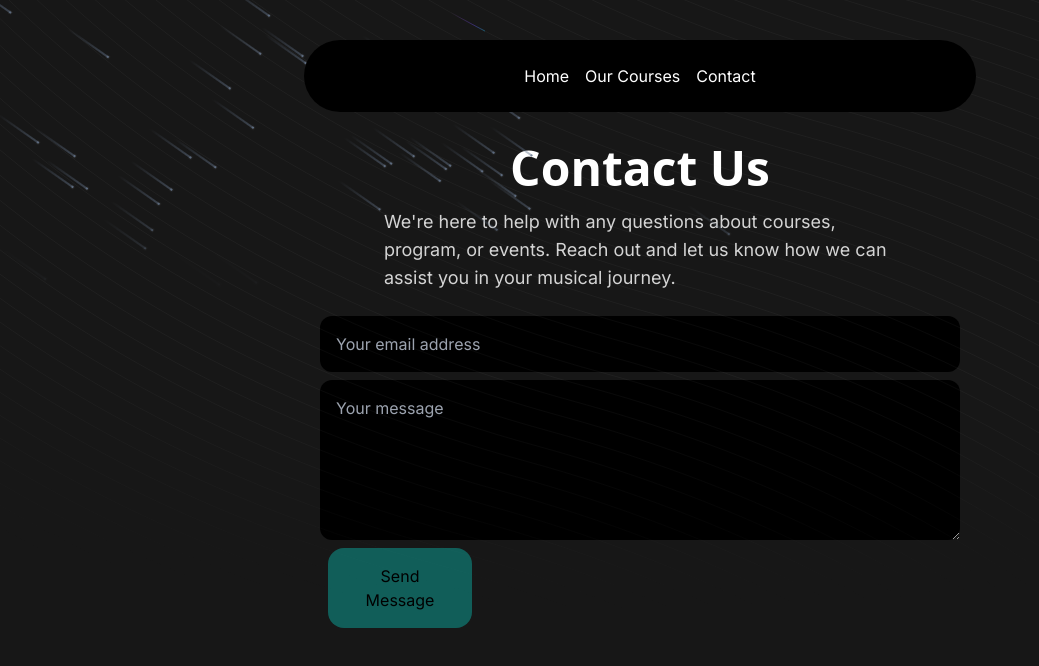
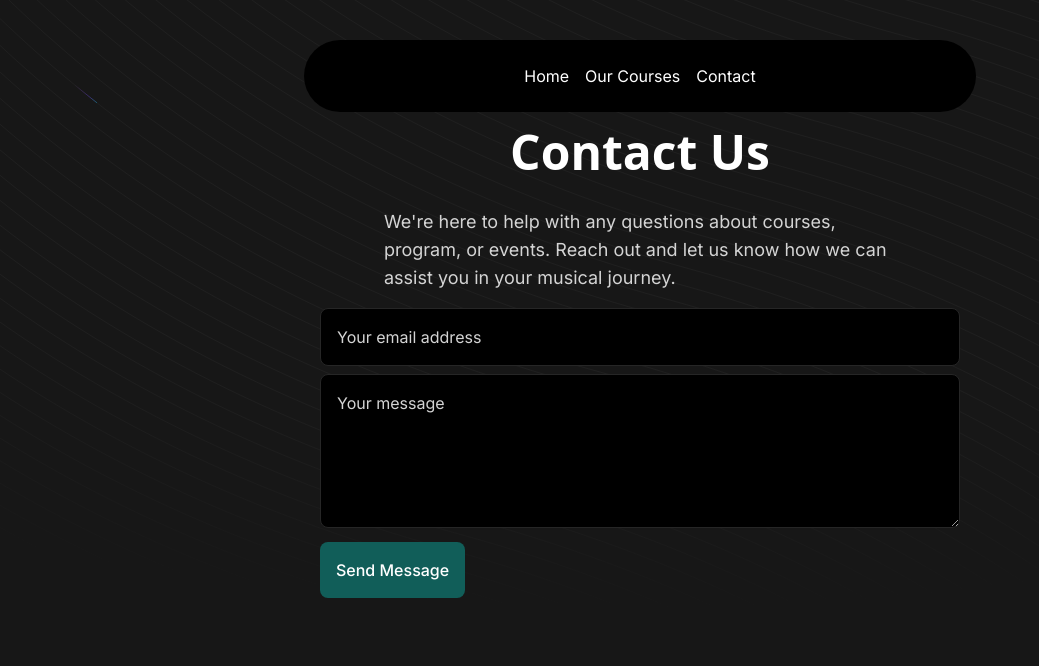
Before and after one commit to akay41024/next-landing-page, a Next.js app: page /contact in a window 1280 px wide. Shown: the top 666 px of the page, without its empty margins (0-1039 px from the left). Built offline with nearby package versions, Linux system fonts and the light colour scheme.

Commit message:
some changes

```diff
--- a/src/app/contact/page.tsx
+++ b/src/app/contact/page.tsx
@@ -1,22 +1,58 @@
-'use client'
-import React from 'react'
-import { Meteors } from "@/components/ui/meteors";
+"use client";
+import React, {useState} from "react";
 import { BackgroundBeams } from "@/components/ui/background-beams";
 
 export default function Contact() {
+
+  const [email, setEmail] = useState<string>("");
+  const [message, setMessage] = useState<string>("");
+
   return (
-    <div className='min-h-screen bg-neutral-900 py-12 pt-36'>
-      <h1 className="text-lg md:text-5xl text-center font-sans font-bold text-white">Contact Us</h1>
-      <p className="mt-4 font-normal text-base md:text-lg text-neutral-300 max-w-lg mx-auto">
-          We&apos;re here to help with any questions about courses, program, or events. Reach out and let us know how we can assist you in your musical journey.
-      </p>
-      <form action="https://getform.io/f/wbrkzgqa" method="POST" className='flex flex-col items-center justify-center gap-2 mt-6'>
-        <input type="text" className='rounded-xl p-4 w-[40rem] bg-black text-base text-gray-600' placeholder='Your email address' />
-        <textarea name="textarea" className='rounded-xl p-4 w-[40rem] h-[10rem] bg-black text-base text-gray-600' placeholder='Your message' id="textarea" cols={10} rows={10}></textarea>
-        <button type="submit" className='p-4 bg-teal-800 rounded-2xl w-36 hover:bg-teal-600 relative right-60'>Send Message</button>
-      </form>
-      <Meteors number={50} />
-      <BackgroundBeams />
-    </div>
-  )
+    <>
+      <div className="min-h-screen bg-gray-100 dark:bg-neutral-900 py-12 pt-28 relative">
+        <BackgroundBeams className="absolute top-0 left-0 w-full h-full z-0" />
+        <div className="max-w-2xl mx-auto p-4 relative z-10">
+          <h1 className="text-lg md:text-5xl text-center font-sans font-bold mb-8 text-white">
+            Contact Us
+          </h1>
+          <p className="text-neutral-300 max-w-lg mx-auto text-lg">
+            We&apos;re here to help with any questions about courses, program,
+            or events. Reach out and let us know how we can assist you in your
+            musical journey.
+          </p>
+          <form
+            name="contact-form"
+            action="https://getform.io/f/wbrkzgqa"
+            method="POST"
+            className="space-y-2 mt-4"
+          >
+            <input
+              type="text"
+              className="rounded-lg border border-neutral-800 focus:ring-2 focus:ring-teal-500 w-full lg:max-w-2xl p-4 bg-black placeholder:text-neutral-300"
+              placeholder="Your email address"
+              value={email}
+              onChange={(e) => setEmail(e.target.value)}
+              required
+            />
+            <textarea
+              name="textarea"
+              className="rounded-lg border border-neutral-800 focus:ring-2 focus:ring-teal-500 w-full lg:max-w-2xl p-4 bg-black placeholder:text-neutral-300"
+              placeholder="Your message"
+              value={message}
+              onChange={(e) => setMessage(e.target.value)}
+              id="textarea"
+              rows={5}
+              required
+            ></textarea>
+            <button
+              type="submit"
+              className="p-4 rounded-lg bg-teal-800 text-white font-medium hover:bg-teal-600 focus:outline-none focus:ring-2 focus:ring-teal-500 focus:ring-offset-2"
+            >
+              Send Message
+            </button>
+          </form>
+        </div>
+      </div>
+    </>
+  );
 }
```
